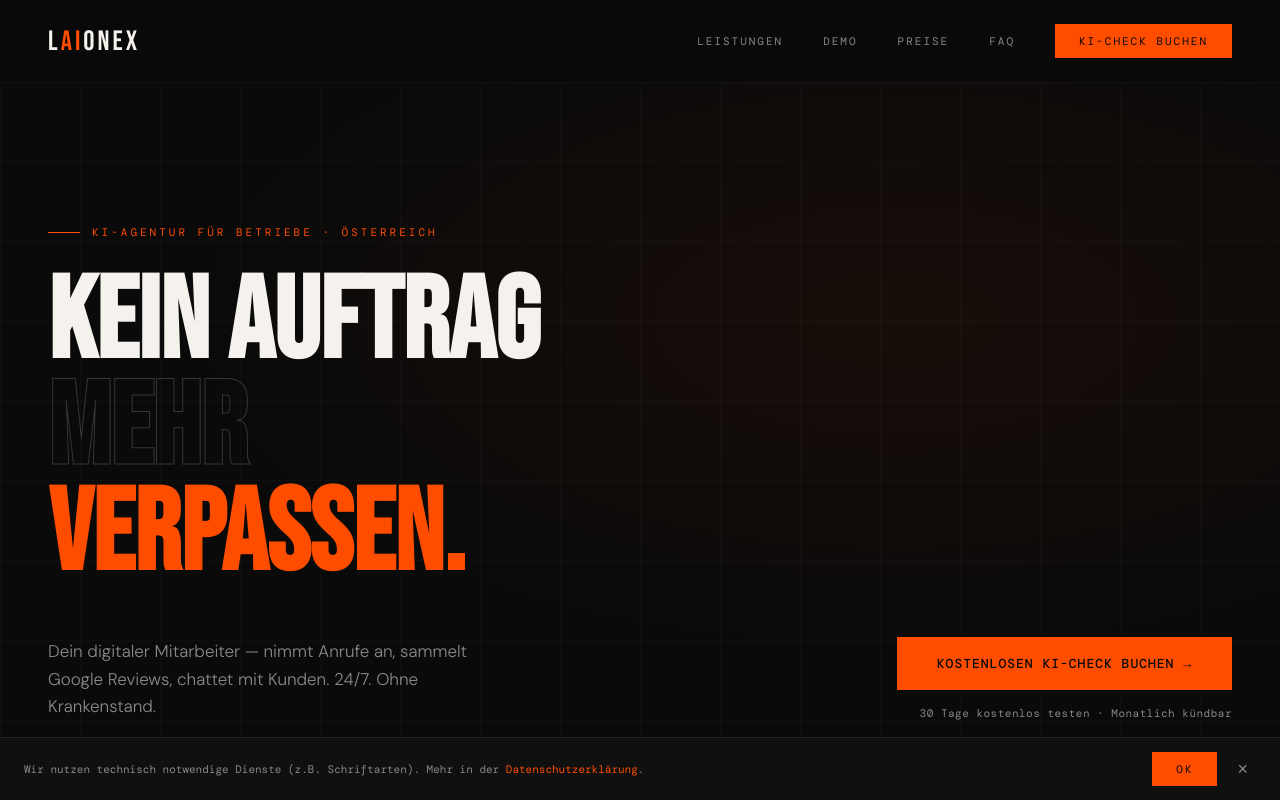
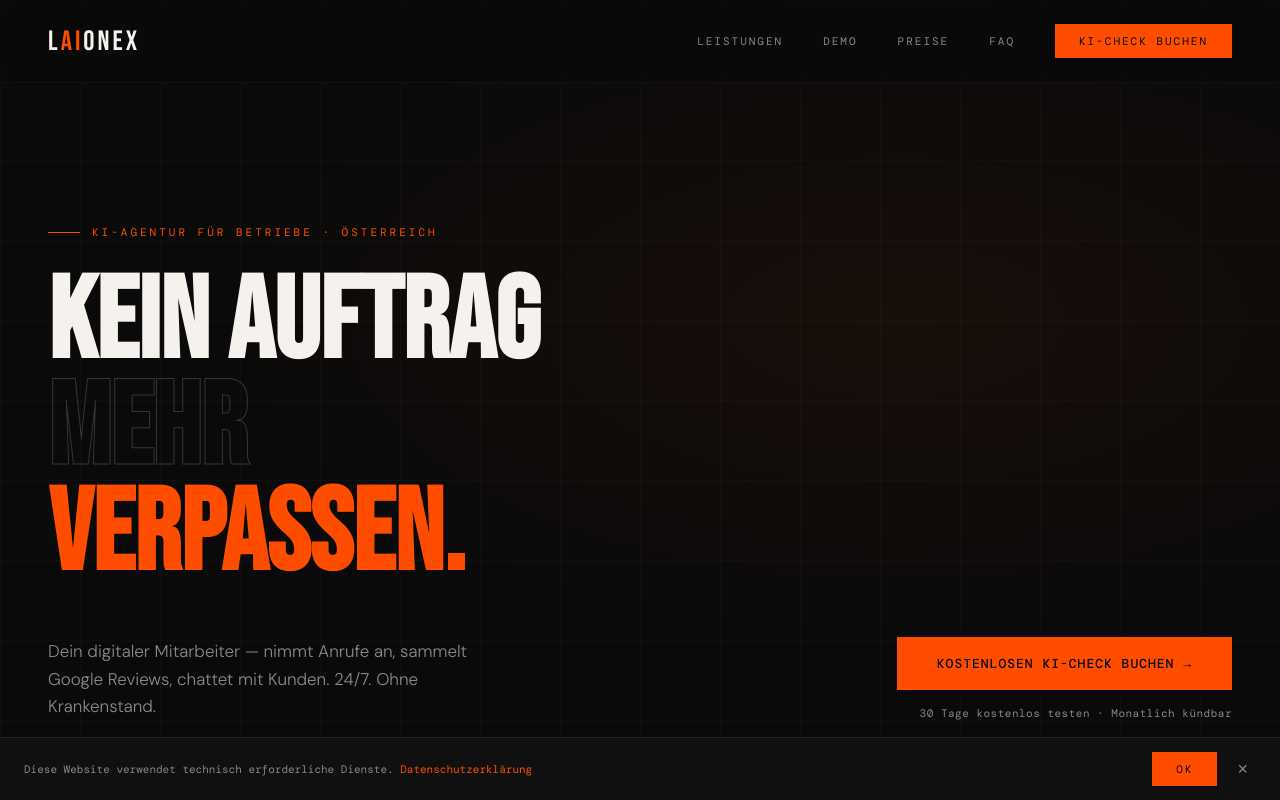
Before and after one commit to blitzerbotapp/laionex-website, a plain HTML site: page index.html in a window 1280 px wide. Shown: the top 800 px of the page. Drawn offline with nearby package versions, Linux system fonts and the light colour scheme.

Commit message:
fix: cookie banner text - cleaner, more professional
Made-with: Cursor

```diff
--- a/index.html
+++ b/index.html
@@ -723,7 +723,7 @@
 
 <!-- COOKIE BANNER -->
 <div id="cookieBanner">
-  <span class="cookie-text">Wir nutzen technisch notwendige Dienste (z.B. Schriftarten). Mehr in der <a href="#datenschutz" onclick="acceptCookies(); showSection('datenschutz');">Datenschutzerklärung</a>.</span>
+  <span class="cookie-text">Diese Website verwendet technisch erforderliche Dienste. <a href="#datenschutz" onclick="acceptCookies(); showSection('datenschutz');">Datenschutzerklärung</a></span>
   <div style="display: flex; align-items: center; gap: 12px;">
     <button class="cookie-btn" onclick="acceptCookies()">OK</button>
     <button class="cookie-close" onclick="acceptCookies()" aria-label="Schließen">×</button>
```
